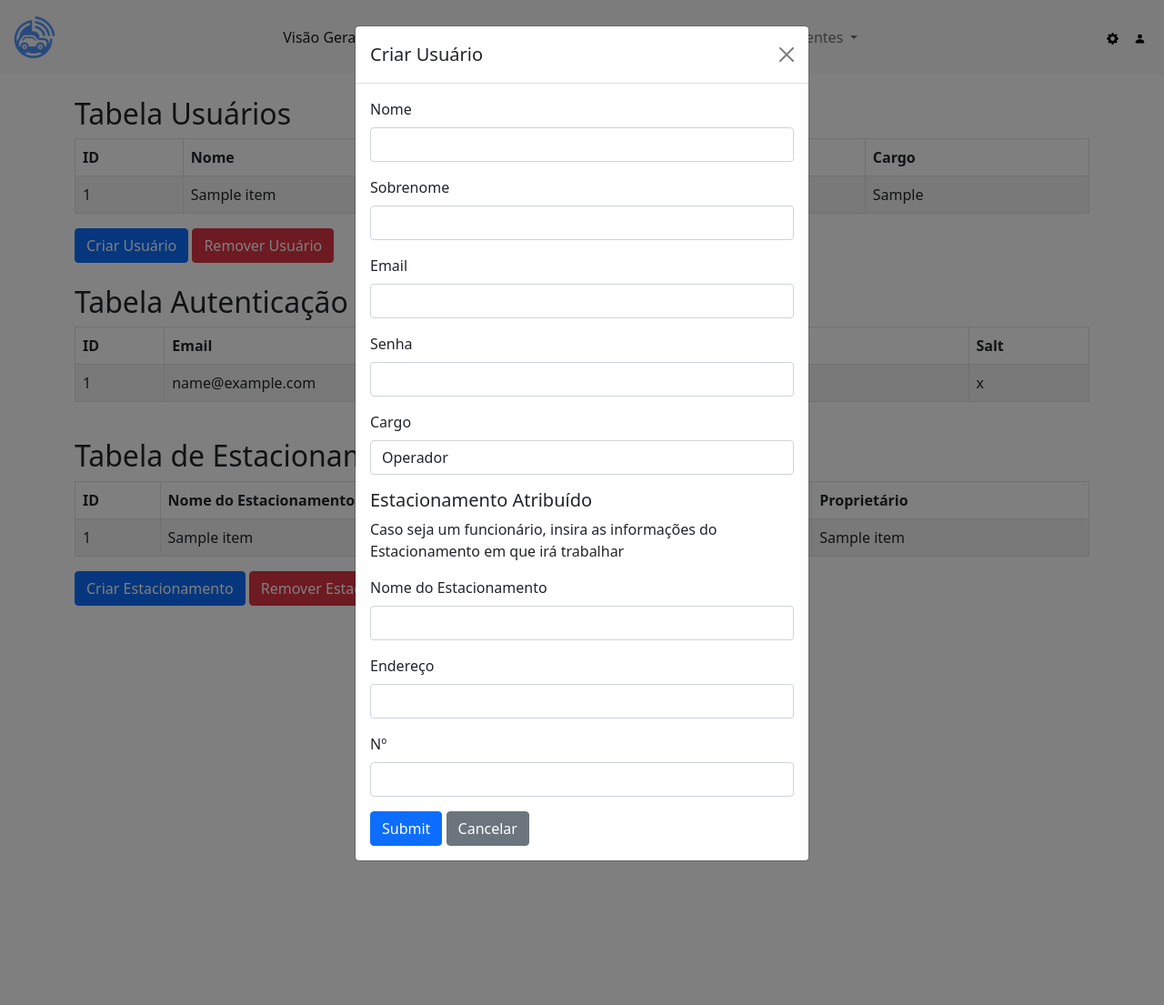
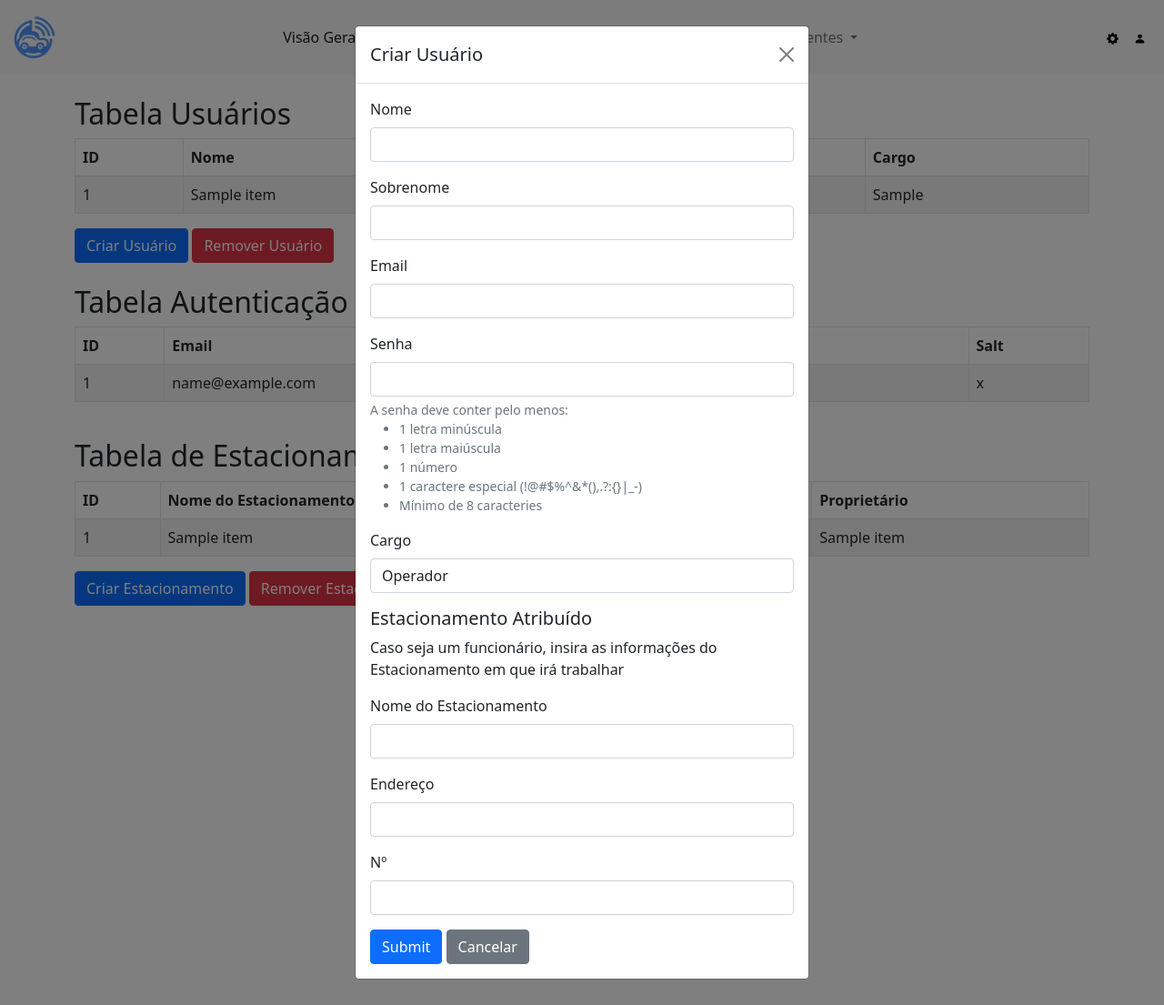
Before and after one commit to GustavoSept/IoT_Park, a Flask app: page / in a window 1280 px wide, after a click on "Criar Usuário". Shown: the whole page at 91% size. Run offline with Flask 3, Linux system fonts and the light colour scheme; a database or web service that is not in the repository returns one stand-in record (values such as "Sample title"); data that the repository does not hold is empty.

Commit message:
added frontend password validation

```diff
--- a/frontend/iotPark/templates/modals/create_user_modal.html
+++ b/frontend/iotPark/templates/modals/create_user_modal.html
@@ -21,7 +21,19 @@
             </div>
             <div class="mb-3">
               <label for="raw_password" class="form-label">Senha</label>
-              <input type="password" class="form-control" id="user_password" name="raw_password" required>
+              <input type="password" class="form-control" id="user_password" name="raw_password" required
+                pattern="(?=.*\d)(?=.*[a-z])(?=.*[A-Z])(?=.*[!@#$%^&*(),.?:{}|]).{8,}"
+                title="A senha deve conter pelo menos 1 letra minúscula, 1 letra maiúscula, 1 número e 1 caractere especial [!@#$%^&*(),.?:{}|]">
+              <div id="passwordHelpBlock" class="form-text">
+                  A senha deve conter pelo menos:
+                  <ul id="passwordCriteria">
+                      <li id="lowercase">1 letra minúscula</li>
+                      <li id="uppercase">1 letra maiúscula</li>
+                      <li id="number">1 número</li>
+                      <li id="special">1 caractere especial (!@#$%^&*(),.?:{}|_-)</li>
+                      <li id="minNum">Mínimo de 8 caracteries</li>
+                  </ul>
+                </div>
             </div>
             <div class="mb-3">
               <label for="user_oflvl" class="form-label">Cargo</label>
@@ -57,3 +69,21 @@
       </div>
     </div>
   </div>
+
+
+<script>
+  document.getElementById('user_password').addEventListener('input', function(e) {
+      var value = e.target.value;
+      var lowercase = /[a-z]/g;
+      var uppercase = /[A-Z]/g;
+      var number = /\d/g;
+      var special = /[!@#$%^&*(),.?":{}|_-]/g;
+      var minLength = 8;
+
+      document.getElementById('lowercase').style.color = lowercase.test(value) ? 'green' : 'red';
+      document.getElementById('uppercase').style.color = uppercase.test(value) ? 'green' : 'red';
+      document.getElementById('number').style.color = number.test(value) ? 'green' : 'red';
+      document.getElementById('special').style.color = special.test(value) ? 'green' : 'red';
+      document.getElementById('minNum').style.color = value.length >= minLength ? 'green' : 'red';
+  });
+</script>
```
